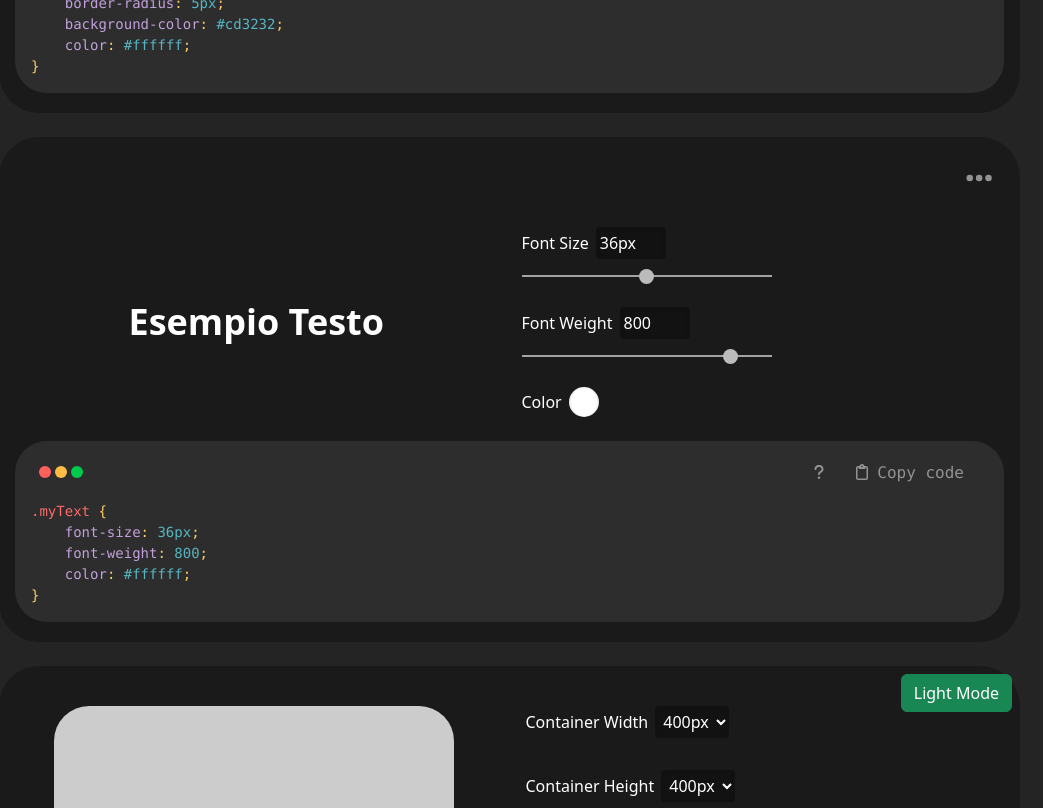
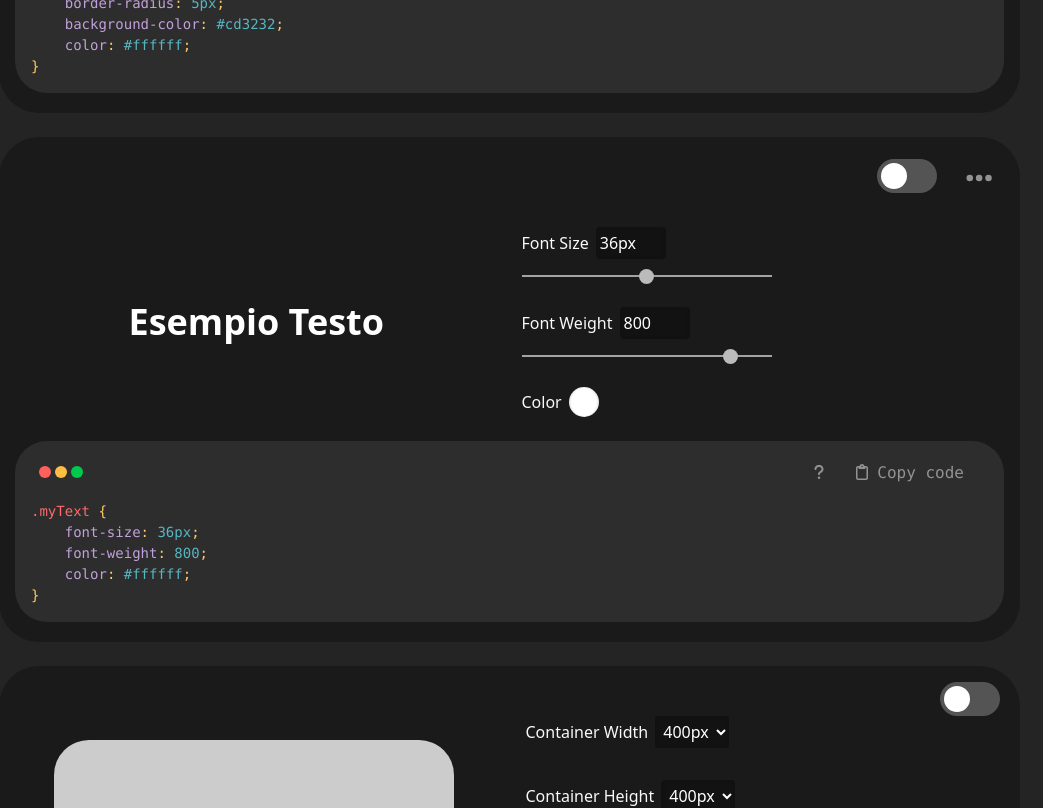
Before and after one commit to frnapo/developerstool, a React (Vite) app: page / in a window 1280 px wide. Shown: the part 780-1588 px from the top of the page, without its empty margins (178-1221 px from the left). Built offline with nearby package versions, Linux system fonts and the light colour scheme.

Commit message:
lightMode

```diff
--- a/src/components/ButtonComponent/ButtonEditor.jsx
+++ b/src/components/ButtonComponent/ButtonEditor.jsx
@@ -1,8 +1,10 @@
 import { useState } from "react";
 import GenericPreview from "../GenericPreview";
 import StyleEditor from "../StyleEditor";
+import ToggleSwitch from "../ToggleSwitch";
 
 const ButtonEditor = () => {
+  const [lightMode, setLightMode] = useState(false);
   const initialButtonStyle = {
     fontSize: "16px",
     paddingBlock: "10px",
@@ -19,13 +21,17 @@ const ButtonEditor = () => {
   };
 
   return (
-    <div className="bg-custom-dark p-3 custom-rounded">
+    <div className={`${lightMode ? "bg-light" : "bg-custom-dark"} position-relative bg-custom-dark p-3 custom-rounded`}>
+      <div style={{ position: "absolute", right: "83px", top: "22px", zIndex: 100 }}>
+        <ToggleSwitch isOn={lightMode} handleToggle={() => setLightMode(!lightMode)} />
+      </div>
       <StyleEditor
         label="Button"
         style={buttonStyle}
         onUpdate={setButtonStyle}
         elementType="button"
         onReset={resetButtonStyle}
+        lightMode={lightMode}
       />
       <GenericPreview classType="Button" style={buttonStyle} />
     </div>
--- a/src/components/GenericPreview.jsx
+++ b/src/components/GenericPreview.jsx
@@ -45,7 +45,7 @@ function GenericPreview({ classType, style }) {
   return (
     <div>
       <pre className="m-0 mb-1 language-css  p-3 pt-1">
-        <div className="code-header">
+        <div className="code-header ">
           <div>
             <span className="dot red"></span>
             <span className="dot yellow"></span>
--- a/src/components/Headerbar.jsx
+++ b/src/components/Headerbar.jsx
@@ -47,6 +47,7 @@ const Headbar = () => {
         <OverlayTrigger placement="bottom" delay={{ show: 500, hide: 0 }} overlay={<Tooltip>Images resizer</Tooltip>}>
           <FontAwesomeIcon icon={faExpand} className="headbar-item rounded-3" />
         </OverlayTrigger>
+
         <OverlayTrigger placement="bottom" delay={{ show: 500, hide: 0 }} overlay={<Tooltip>Color picker</Tooltip>}>
           <FontAwesomeIcon icon={faEyeDropper} className="headbar-item rounded-3" />
         </OverlayTrigger>
--- a/src/components/ImageEditor.jsx/ContainerProperties.jsx
+++ b/src/components/ImageEditor.jsx/ContainerProperties.jsx
@@ -1,5 +1,5 @@
 /* eslint-disable react/prop-types */
-const ContainerProperties = ({ containerProperties, setContainerProperties }) => {
+const ContainerProperties = ({ containerProperties, setContainerProperties, lightMode }) => {
   const boxShadowStyles = {
     none: "none",
     soft: "0px 4px 8px rgba(0, 0, 0, 0.3)",
@@ -8,22 +8,24 @@ const ContainerProperties = ({ containerProperties, setContainerProperties }) =>
   };
 
   const handleRangeChange = (e, property) => {
-    console.log("handlerangechange", e.target.value, property);
-    console.log("containerProperties", containerProperties);
     setContainerProperties({ ...containerProperties, [property]: `${e.target.value}px` });
   };
 
   const handleValueRange = (value) => {
-    console.log("handlevaluerange", value);
     return value.replace("px", "");
   };
 
+  const textClass = lightMode ? "text-dark" : "text-light";
+  const rangeClass = lightMode ? "range-slider-white" : "range-slider";
+  const inputClass = lightMode ? "text-input-white" : "";
+  const dropClass = lightMode ? "drop-input-white" : "";
+
   return (
-    <div>
-      <div className="my-4">
-        <label className="text-white">Container Width</label>
+    <div className={`${textClass}`}>
+      <div>
+        <label>Container Width</label>
         <select
-          className="drop-input mb-2"
+          className={`${dropClass} drop-input mb-2`}
           value={containerProperties.width}
           onChange={(e) => setContainerProperties({ ...containerProperties, width: e.target.value })}
         >
@@ -38,9 +40,9 @@ const ContainerProperties = ({ containerProperties, setContainerProperties }) =>
         </select>
       </div>
       <div className="my-4">
-        <label className="text-white">Container Height</label>
+        <label>Container Height</label>
         <select
-          className="drop-input mb-2"
+          className={`${dropClass} drop-input mb-2`}
           value={containerProperties.height}
           onChange={(e) => setContainerProperties({ ...containerProperties, height: e.target.value })}
         >
@@ -55,9 +57,9 @@ const ContainerProperties = ({ containerProperties, setContainerProperties }) =>
         </select>
       </div>
       <div className="my-4">
-        <label className="text-white">Background Size</label>
+        <label>Background Size</label>
         <select
-          className="drop-input mb-2"
+          className={`${dropClass} drop-input mb-2`}
           value={containerProperties.backgroundSize}
           onChange={(e) => {
             setContainerProperties({ ...containerProperties, backgroundSize: e.target.value });
@@ -71,9 +73,9 @@ const ContainerProperties = ({ containerProperties, setContainerProperties }) =>
         </select>
       </div>
       <div className="my-4">
-        <label className="text-white">Object Position</label>
+        <label>Object Position</label>
         <select
-          className="drop-input mb-2"
+          className={`${dropClass} drop-input mb-2`}
           value={containerProperties.objectPosition}
           onChange={(e) => setContainerProperties({ ...containerProperties, objectPosition: e.target.value })}
         >
@@ -85,9 +87,9 @@ const ContainerProperties = ({ containerProperties, setContainerProperties }) =>
         </select>
       </div>
       <div className="my-4">
-        <label className="text-white">Background Repeat</label>
+        <label>Background Repeat</label>
         <select
-          className="drop-input mb-2"
+          className={`${dropClass} drop-input mb-2`}
           value={containerProperties.backgroundRepeat}
           onChange={(e) => setContainerProperties({ ...containerProperties, backgroundRepeat: e.target.value })}
         >
@@ -99,10 +101,10 @@ const ContainerProperties = ({ containerProperties, setContainerProperties }) =>
       </div>
       <div className="my-4">
         <div className="d-flex align-items-center">
-          <label className="text-white me-2">Border Radius</label>
+          <label className="me-2">Border Radius</label>
           <input
             type="text"
-            className="text-input mb-2"
+            className={`${inputClass} text-input mb-2`}
             placeholder="Border Radius"
             min="0"
             max="400"
@@ -115,16 +117,16 @@ const ContainerProperties = ({ containerProperties, setContainerProperties }) =>
           type="range"
           min="0"
           max="400"
-          className="range-slider mb-2"
+          className={`${rangeClass} mb-2`}
           placeholder="Border Radius"
           value={handleValueRange(containerProperties.borderRadius)}
           onChange={(e) => handleRangeChange(e, "borderRadius")}
         />
       </div>
       <div className="my-4">
-        <label className="text-white">Shadow </label>
+        <label>Shadow </label>
         <select
-          className="text-input mb-2"
+          className={`${inputClass} text-input mb-2`}
           value={containerProperties.boxShadow}
           onChange={(e) => setContainerProperties({ ...containerProperties, boxShadow: e.target.value })}
         >
--- a/src/components/ImageEditor.jsx/ImageEditor.jsx
+++ b/src/components/ImageEditor.jsx/ImageEditor.jsx
@@ -2,6 +2,7 @@ import { useState } from "react";
 import DropImage from "./DropImage";
 import ContainerProperties from "./ContainerProperties";
 import GenericPreview from "../GenericPreview";
+import ToggleSwitch from "../ToggleSwitch";
 
 const ImageEditor = () => {
   const [lightMode, setLightMode] = useState(false);
@@ -18,12 +19,9 @@ const ImageEditor = () => {
 
   return (
     <div className={`${lightMode ? "bg-light" : "bg-custom-dark"} custom-rounded p-3 position-relative my-4`}>
-      <button
-        className="btn btn-success position-absolute top-0 end-0 me-2 mt-2"
-        onClick={() => setLightMode(!lightMode)}
-      >
-        {lightMode ? "Dark Mode" : "Light Mode"}
-      </button>
+      <div className="text-end me-1">
+        <ToggleSwitch isOn={lightMode} handleToggle={() => setLightMode(!lightMode)} />
+      </div>
       <div className="row">
         <div className="col">
           <DropImage containerProperties={containerProperties} setContainerProperties={setContainerProperties} />
@@ -32,6 +30,7 @@ const ImageEditor = () => {
           <ContainerProperties
             containerProperties={containerProperties}
             setContainerProperties={setContainerProperties}
+            lightMode={lightMode}
           />
         </div>
         <div className="col-12">
--- a/src/components/StyleEditor.jsx
+++ b/src/components/StyleEditor.jsx
@@ -3,10 +3,11 @@ import EditMenu from "./EditMenu";
 
 /* eslint-disable react/prop-types */
 // label
-function StyleEditor({ style, onUpdate, elementType = "button", onReset }) {
+function StyleEditor({ style, onUpdate, elementType = "button", onReset, lightMode }) {
   function handleChange(e) {
     const { name, value, type } = e.target;
     const finalValue = type === "range" && name !== "fontWeight" ? value + "px" : value;
+
     const updatedStyle = { ...style, [name]: finalValue };
     onUpdate(updatedStyle);
   }
@@ -30,9 +31,15 @@ function StyleEditor({ style, onUpdate, elementType = "button", onReset }) {
     }
   };
 
+  const textClass = lightMode ? "text-dark" : "text-light";
+  const rangeClass = lightMode ? "range-slider-white" : "range-slider";
+  const inputClass = lightMode ? "text-input-white" : "";
+
   return (
     <div className="position-relative">
-      <EditMenu onReset={onReset} />
+      <div className="d-flex justify-content-end position-relative" style={{ height: "50px" }}>
+        <EditMenu onReset={onReset} />
+      </div>
       <Row className="d-flex align-items-center">
         <Col xs={12} md={6} className="text-center overflow-hidden">
           {renderElement()}
@@ -50,7 +57,7 @@ function StyleEditor({ style, onUpdate, elementType = "button", onReset }) {
                   inputType === "color"
                     ? "d-flex align-items-center justify-content-center justify-content-md-start"
                     : ""
-                } my-4`}
+                } ${textClass} my-4`}
                 key={key}
               >
                 <label>
@@ -59,9 +66,12 @@ function StyleEditor({ style, onUpdate, elementType = "button", onReset }) {
                     .charAt(0)
                     .toUpperCase() + key.slice(1).replace(/([A-Z])/g, " $1")}
                 </label>
+
                 <input
                   type={inputType}
-                  className={inputType === "text" ? "text-input" : inputType === "color" ? "color-input" : ""}
+                  className={
+                    inputType === "text" ? `text-input ${inputClass}` : inputType === "color" ? `color-input` : ""
+                  }
                   name={key}
                   value={value}
                   onChange={handleChange}
@@ -70,7 +80,7 @@ function StyleEditor({ style, onUpdate, elementType = "button", onReset }) {
                   <div>
                     <input
                       type="range"
-                      className="range-slider"
+                      className={`${rangeClass}`}
                       name={key}
                       min="0"
                       max={key === "fontSize" ? "72" : "100"}
@@ -83,7 +93,7 @@ function StyleEditor({ style, onUpdate, elementType = "button", onReset }) {
                   <div>
                     <input
                       type="range"
-                      className="range-slider"
+                      className={`${rangeClass}`}
                       name={key}
                       min="200"
                       max="900"
--- a/src/components/TextEditor/TextEditor.jsx
+++ b/src/components/TextEditor/TextEditor.jsx
@@ -1,8 +1,10 @@
 import { useState } from "react";
 import StyleEditor from "../StyleEditor";
 import GenericPreview from "../GenericPreview";
+import ToggleSwitch from "../ToggleSwitch";
 
 const TextEditor = () => {
+  const [lightMode, setLightMode] = useState(false);
   const initialTextStyle = {
     fontSize: "36px",
     fontWeight: "800",
@@ -16,8 +18,22 @@ const TextEditor = () => {
   };
 
   return (
-    <div className="bg-custom-dark p-3 custom-rounded my-4">
-      <StyleEditor label="Text" style={textStyle} onUpdate={setTextStyle} onReset={resetTextStyle} elementType="text" />
+    <div
+      className={`${
+        lightMode ? "bg-light" : "bg-custom-dark"
+      } position-relative bg-custom-dark my-4 p-3 custom-rounded`}
+    >
+      <div style={{ position: "absolute", right: "83px", top: "22px", zIndex: 100 }}>
+        <ToggleSwitch isOn={lightMode} handleToggle={() => setLightMode(!lightMode)} />
+      </div>
+      <StyleEditor
+        label="Text"
+        style={textStyle}
+        onUpdate={setTextStyle}
+        onReset={resetTextStyle}
+        elementType="text"
+        lightMode={lightMode}
+      />
       <GenericPreview classType="Text" style={textStyle} />
     </div>
   );
--- /dev/null
+++ b/src/components/ToggleSwitch.jsx
@@ -0,0 +1,12 @@
+/* eslint-disable react/prop-types */
+
+const ToggleSwitch = ({ isOn, handleToggle }) => {
+  return (
+    <label className="switch">
+      <input type="checkbox" checked={isOn} onChange={handleToggle} />
+      <span className="slider round"></span>
+    </label>
+  );
+};
+
+export default ToggleSwitch;
--- a/src/index.scss
+++ b/src/index.scss
@@ -241,6 +241,39 @@ pre.language-css {
   background: #fff;
   cursor: pointer;
 }
+/**/
+.range-slider-white {
+  -webkit-appearance: none;
+  width: 250px;
+  height: 2px;
+  background: #1a1a1a;
+  outline: none;
+  opacity: 0.7;
+  transition: opacity 0.2s;
+  cursor: pointer;
+}
+
+.range-slider-white:hover {
+  opacity: 1;
+}
+
+.range-slider-white::-webkit-slider-thumb {
+  -webkit-appearance: none;
+  appearance: none;
+  width: 15px;
+  height: 15px;
+  border-radius: 50%;
+  background: #121212;
+  cursor: pointer;
+}
+
+.range-slider-white::-moz-range-thumb {
+  width: 15px;
+  height: 15px;
+  border-radius: 50%;
+  background: #121212;
+  cursor: pointer;
+}
 
 /* INPUT TEXT */
 .text-input {
@@ -252,6 +285,14 @@ pre.language-css {
   border-radius: 4px;
   background-color: #121212;
   color: white;
+}
+
+.text-input-white {
+  background-color: #545454 !important;
+}
+
+.drop-input-white {
+  background-color: #545454 !important;
 }
 
 .drop-input {
@@ -427,6 +468,8 @@ select option:checked {
   transform: scale(1.3);
 }
 
+/* LOGO ELEMENTIQUES */
+
 .logo-container {
   position: absolute;
   top: 25px;
@@ -443,3 +486,54 @@ select option:checked {
   filter: brightness(105%) drop-shadow(2px 4px 6px rgba(0, 0, 0, 0.6));
   transform: scale(1.1);
 }
+
+/*  TOGGLE SWITCH  */
+
+.switch {
+  position: relative;
+  display: inline-block;
+  width: 60px;
+  height: 34px;
+}
+
+.switch input {
+  opacity: 0;
+  width: 0;
+  height: 0;
+}
+
+.slider {
+  position: absolute;
+  cursor: pointer;
+  top: 0;
+  left: 0;
+  right: 0;
+  bottom: 0;
+  background-color: #545454;
+  transition: 0.4s;
+  border-radius: 34px;
+}
+
+.slider:before {
+  position: absolute;
+  content: "";
+  height: 26px;
+  width: 26px;
+  left: 4px;
+  bottom: 4px;
+  background-color: white;
+  transition: 0.4s;
+  border-radius: 50%;
+}
+
+input:checked + .slider {
+  background-color: #2d2d2d;
+}
+
+input:focus + .slider {
+  box-shadow: 0 0 1px #2d2d2d;
+}
+
+input:checked + .slider:before {
+  transform: translateX(26px);
+}
```
